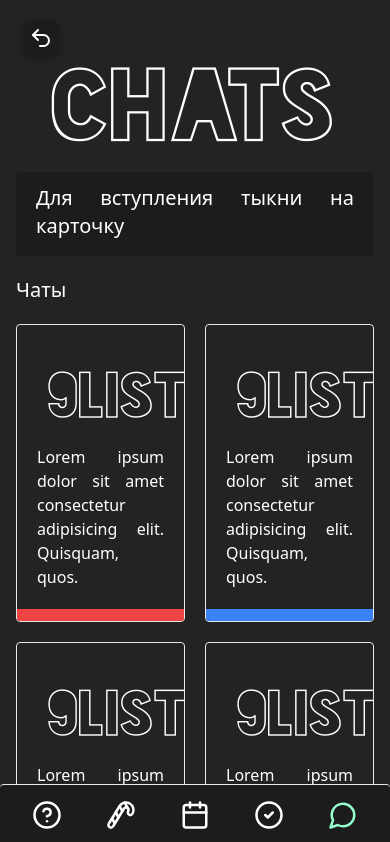
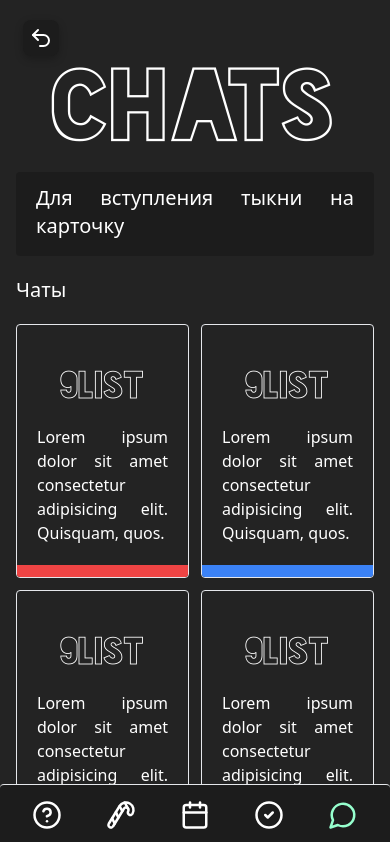
Before and after one commit to 0nlyssslatts/ebash-tma, a Next.js app: page /chats in a window 390 px wide. Shown: the top 842 px of the page. Built offline with nearby package versions, Linux system fonts and the light colour scheme.

Commit message:
Исправил адаптив у карточек в Chats

```diff
--- a/src/app/(withMenuNavigation)/chats/Chats.tsx
+++ b/src/app/(withMenuNavigation)/chats/Chats.tsx
@@ -23,7 +23,7 @@ export default function Chats() {
         <Text>Для вступления тыкни на карточку</Text>
       </DarkSection>
       <Text className="self-start my-5">Чаты</Text>
-      <div className="grid grid-cols-2 gap-5">
+      <div className="grid grid-cols-2 gap-3">
         {chats.map((chat, index) => (
           <ChatCard key={chat.id} href={chat.href} title={chat.title} text={chat.text} index={index} />
         ))}
--- a/src/components/ChatCard.tsx
+++ b/src/components/ChatCard.tsx
@@ -15,8 +15,8 @@ export function ChatCard({ title, text, index, href }: { title: string; text: st
         whileTap={{ scale: 0.98 }}
         className="overflow-hidden relative rounded px-5 py-7 w-full flex flex-col gap-2 border"
       >
-        <p className="font-blackout text-6xl m-3 text-center">{title}</p>
-        <TextLight className="">{text}</TextLight>
+        <p className="font-blackout text-4xl md:text-6xl my-3 text-center">{title}</p>
+        <TextLight>{text}</TextLight>
 
         <div className={`w-full h-3 ${color} absolute bottom-0 left-0`}></div>
       </motion.div>
```
